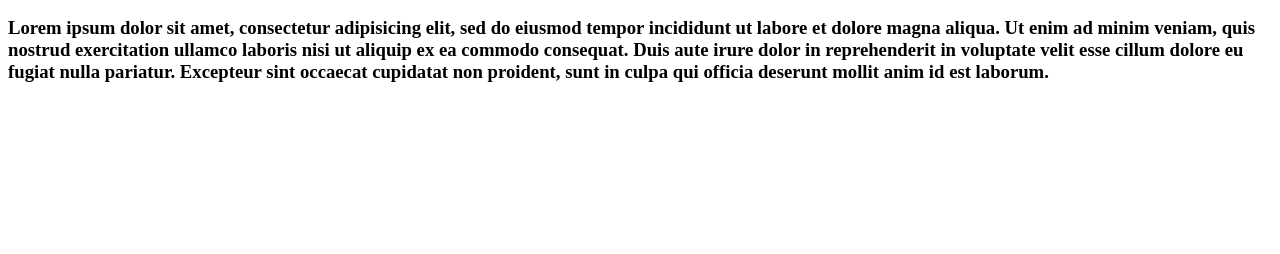
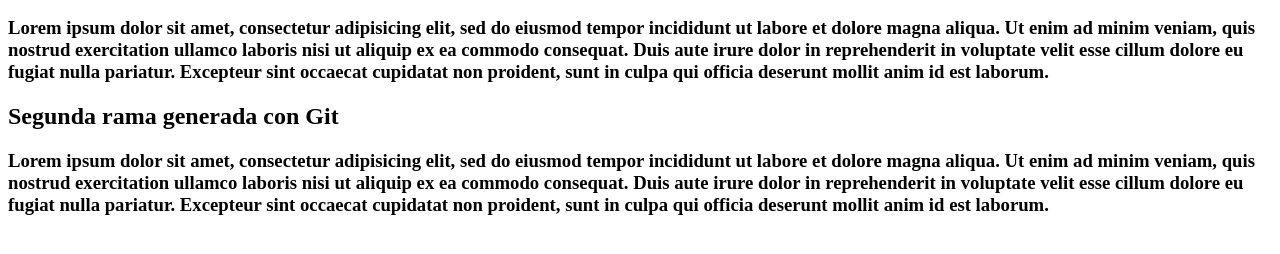
Before and after one commit to pol33/PagesPrueba, a plain HTML site: page index.html in a window 1280 px wide. Shown: the part 110-364 px from the top of the page. Drawn offline with Linux system fonts and the light colour scheme.

Commit message:
Modificacion de pagina Web

```diff
--- a/index.html
+++ b/index.html
@@ -11,5 +11,12 @@
 		consequat. Duis aute irure dolor in reprehenderit in voluptate velit esse
 		cillum dolore eu fugiat nulla pariatur. Excepteur sint occaecat cupidatat non
 		proident, sunt in culpa qui officia deserunt mollit anim id est laborum.</h3></p>
+		<h2>Segunda rama generada con Git</h2>
+		<p><h3>Lorem ipsum dolor sit amet, consectetur adipisicing elit, sed do eiusmod
+		tempor incididunt ut labore et dolore magna aliqua. Ut enim ad minim veniam,
+		quis nostrud exercitation ullamco laboris nisi ut aliquip ex ea commodo
+		consequat. Duis aute irure dolor in reprehenderit in voluptate velit esse
+		cillum dolore eu fugiat nulla pariatur. Excepteur sint occaecat cupidatat non
+		proident, sunt in culpa qui officia deserunt mollit anim id est laborum.</h3></p>
 </body>
 </html>
```
